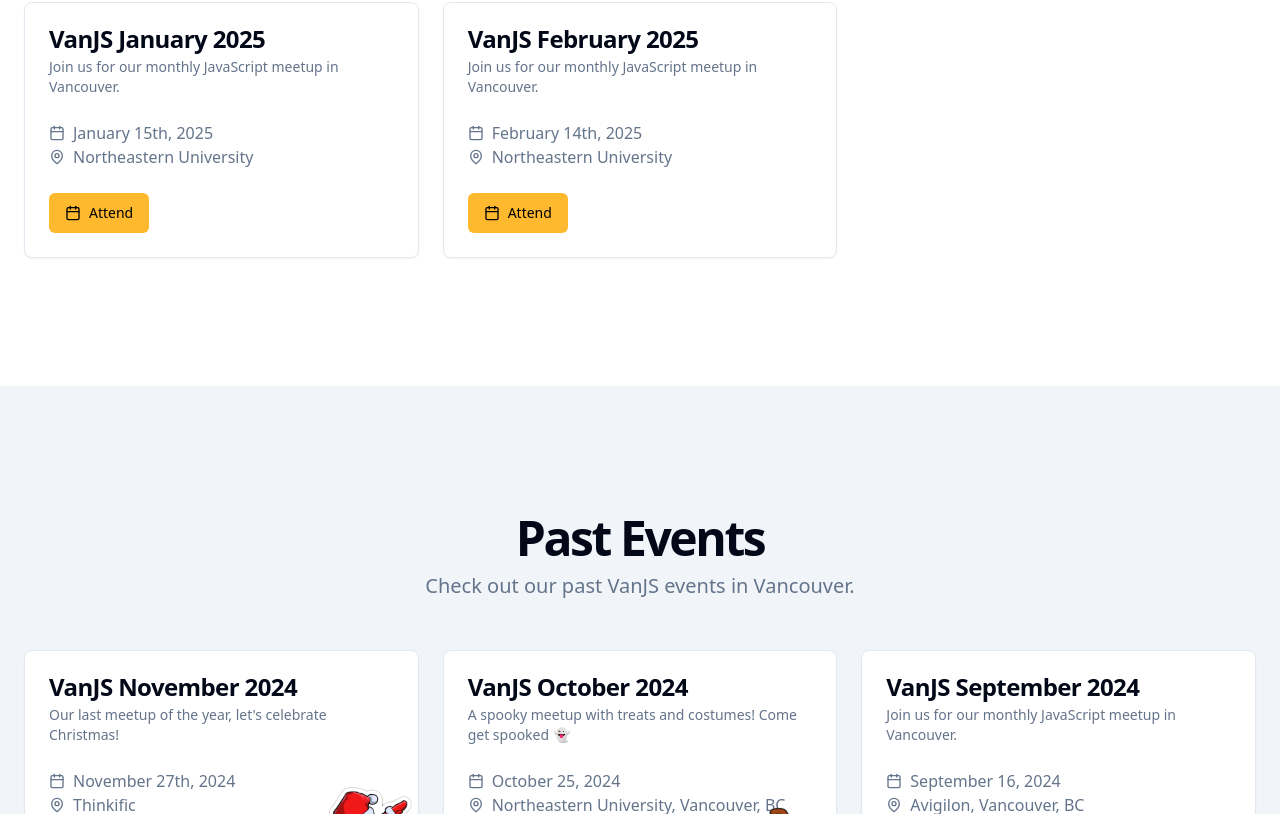
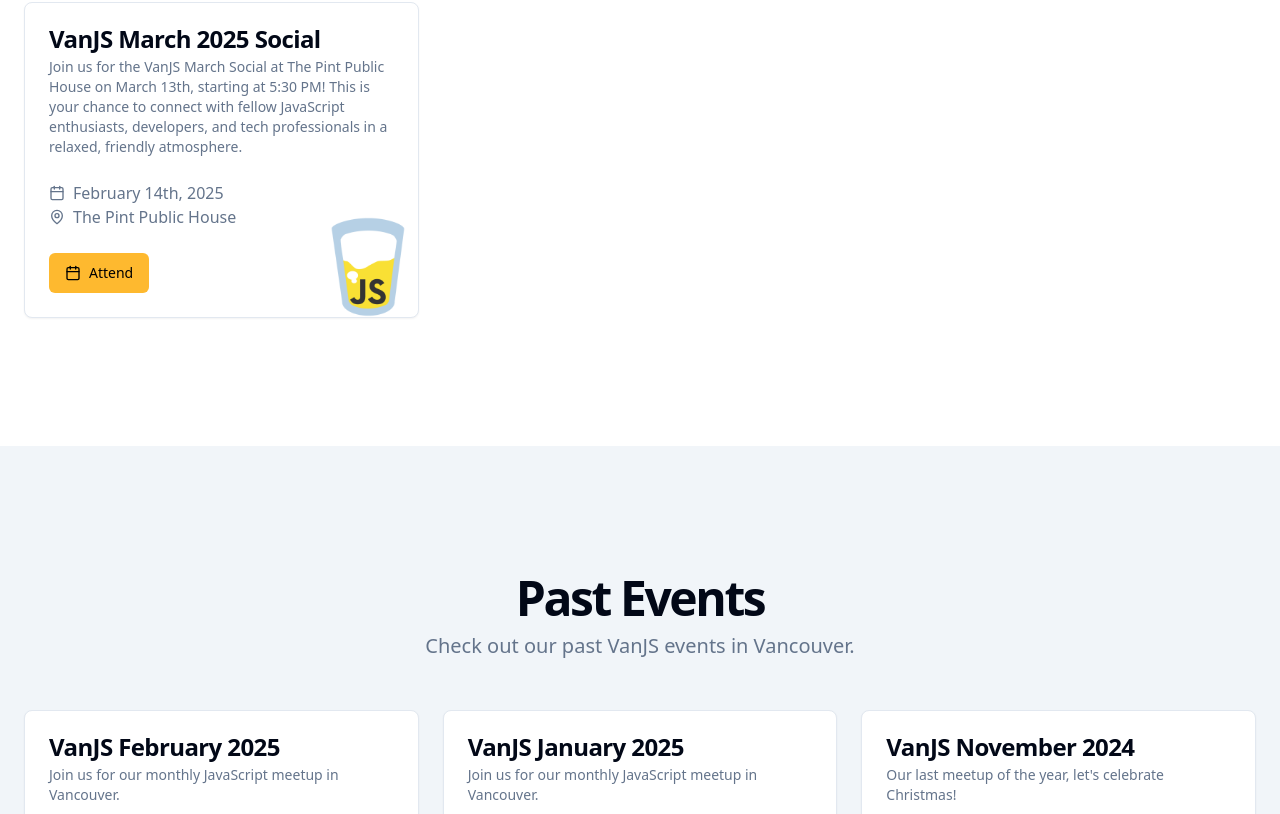
Before and after one commit to VanJS/vanjs.github.io, a Next.js app: page / in a window 1280 px wide. Shown: the part 1246-2060 px from the top of the page. Built offline with nearby package versions, Linux system fonts and the light colour scheme.

Commit message:
update events

```diff
--- a/src/data/events.js
+++ b/src/data/events.js
@@ -1,4 +1,24 @@
 export const events = [
+  {
+    title: "VanJS March 2025 Social",
+    date: "February 14th, 2025",
+    location: "The Pint Public House",
+    description:
+      "​Join us for the VanJS March Social at The Pint Public House on March 13th, starting at 5:30 PM! This is your chance to connect with fellow JavaScript enthusiasts, developers, and tech professionals in a relaxed, friendly atmosphere.",
+    link: "https://lu.ma/arnsm85h",
+    stickerSrc: "beerjs.png",
+  },
+];
+
+export const pastEvents = [
+  {
+    title: "VanJS February 2025",
+    date: "February 14th, 2025",
+    location: "Northeastern University",
+    description: "Join us for our monthly JavaScript meetup in Vancouver.",
+    link: "https://lu.ma/envtw86c",
+    stickerSrc: "",
+  },
   {
     title: "VanJS January 2025",
     date: "January 15th, 2025",
@@ -7,17 +27,6 @@
     link: "https://lu.ma/31v7unvd",
     stickerSrc: "",
   },
-  {
-    title: "VanJS February 2025",
-    date: "February 14th, 2025",
-    location: "Northeastern University",
-    description: "Join us for our monthly JavaScript meetup in Vancouver.",
-    link: "https://lu.ma/envtw86c",
-    stickerSrc: "",
-  },
-];
-
-export const pastEvents = [
   {
     title: "VanJS November 2024",
     date: "November 27th, 2024",
```
Also changed, not shown: public/beerjs.png (added).
